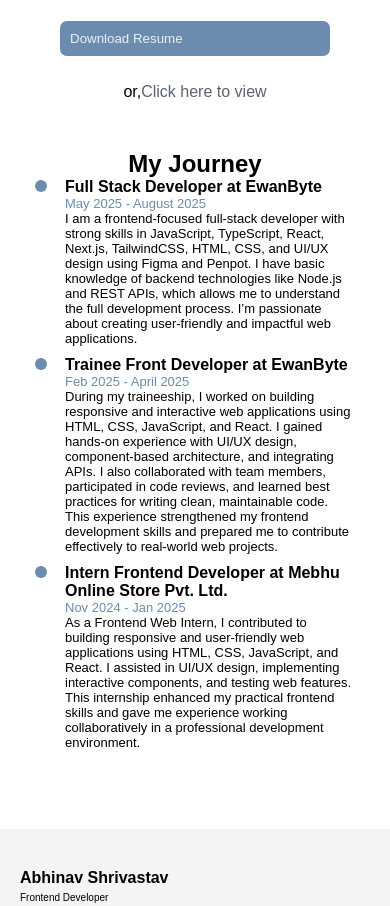
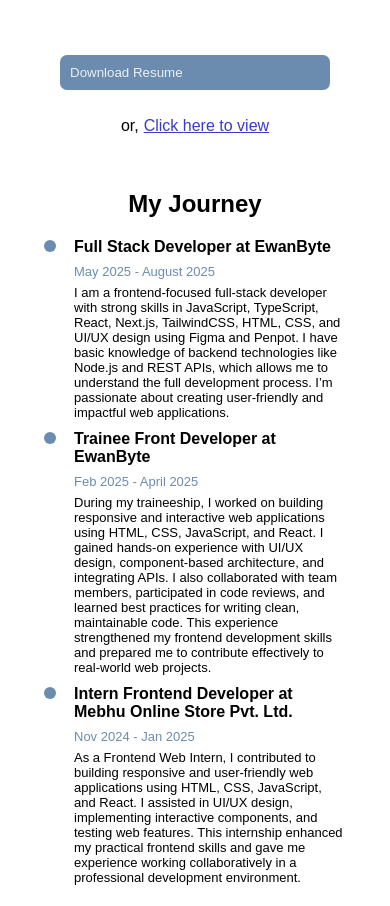
Before and after one commit to AbhinavShrivastav12/my-portfolio, a plain HTML site: page pages/about-me.html in a window 390 px wide. Shown: the part 919-1825 px from the top of the page. Drawn offline with Linux system fonts and the light colour scheme; files whose address does not match are found by name.

Commit message:
new bug fixes

```diff
--- a/pages/about-me.html
+++ b/pages/about-me.html
@@ -18,7 +18,7 @@
                     <h1>About Me</h1>
                     <p class="text">Passionate about creating exceptional digital experiences</p>
                     <div class="picture_about">
-                        <picture class="">
+                        <picture class="text">
                             <img src="../assets/8598082.jpg" alt="My Image" height="300" width="300"
                                 style="border-radius: 7px;">
                         </picture>
@@ -34,13 +34,13 @@
                                 <a href="assets/my-new-resume-2025.pdf" download class="text">
                                     <button type="button" class="button_class">Download Resume</button>
                                 </a>
-                                <p class="text" style="padding-top: 8px;"> or, <a href="">Click here to view</a></p>
+                                <p class="text" style="padding-top: 8px;"> or, <a href="" style="text-decoration: underline; color: #3b3bc7; padding-left: 5px;">Click here to view</a></p>
                             </div>
                         </div>
                     </div>
                     <!--My journey-->
-                    <div style="padding: 30px;">
-                        <h1 style="display: flex; justify-content: center;">My Journey</h1>
+                    <div class="about_journey">
+                        <h1 class="text">My Journey</h1>
                         <ul class="circle-bullets">
                             <li>
                                 <h4>Full Stack Developer at EwanByte</h4>
--- a/style.css
+++ b/style.css
@@ -53,8 +53,6 @@
          gap: 20px;
           padding-top: 5%;
     }
-
-
     .footer_about h1 {
     font-size: 16px !important;
 }
@@ -77,8 +75,15 @@
 .footer_links ul li {
   font-size: 10px !important;
 }
+  .circle-bullets li h4 {
+    margin-bottom: 8px; /* space between h4 and first <p> */
+  }
+
+  .circle-bullets li p {
+    margin-top: 6px;  /* extra space if needed */
+  }
+
 }
-
 /* Reset & Base */
 body {
     background-color: #fff;
@@ -428,6 +433,17 @@ textarea{
     justify-content: center;
     align-items: center;
 }
+.about_journey{
+    padding: 5%;
+
+}
+  .circle-bullets li h4 {
+    margin-bottom: 8px; /* space between h4 and first <p> */
+  }
+
+  .circle-bullets li p {
+    margin-top: 6px;  /* extra space if needed */
+  }
  .picture_about{
         display: flex;
         flex-direction: row;
@@ -435,9 +451,11 @@ textarea{
           padding-top: 5%;
 
     }
+
  ul.circle-bullets {
     list-style: none; /* remove default bullets */
     padding-left: 30px; /* space for bullets */
+    margin: 20px;
   }
 
   ul.circle-bullets li {
```
